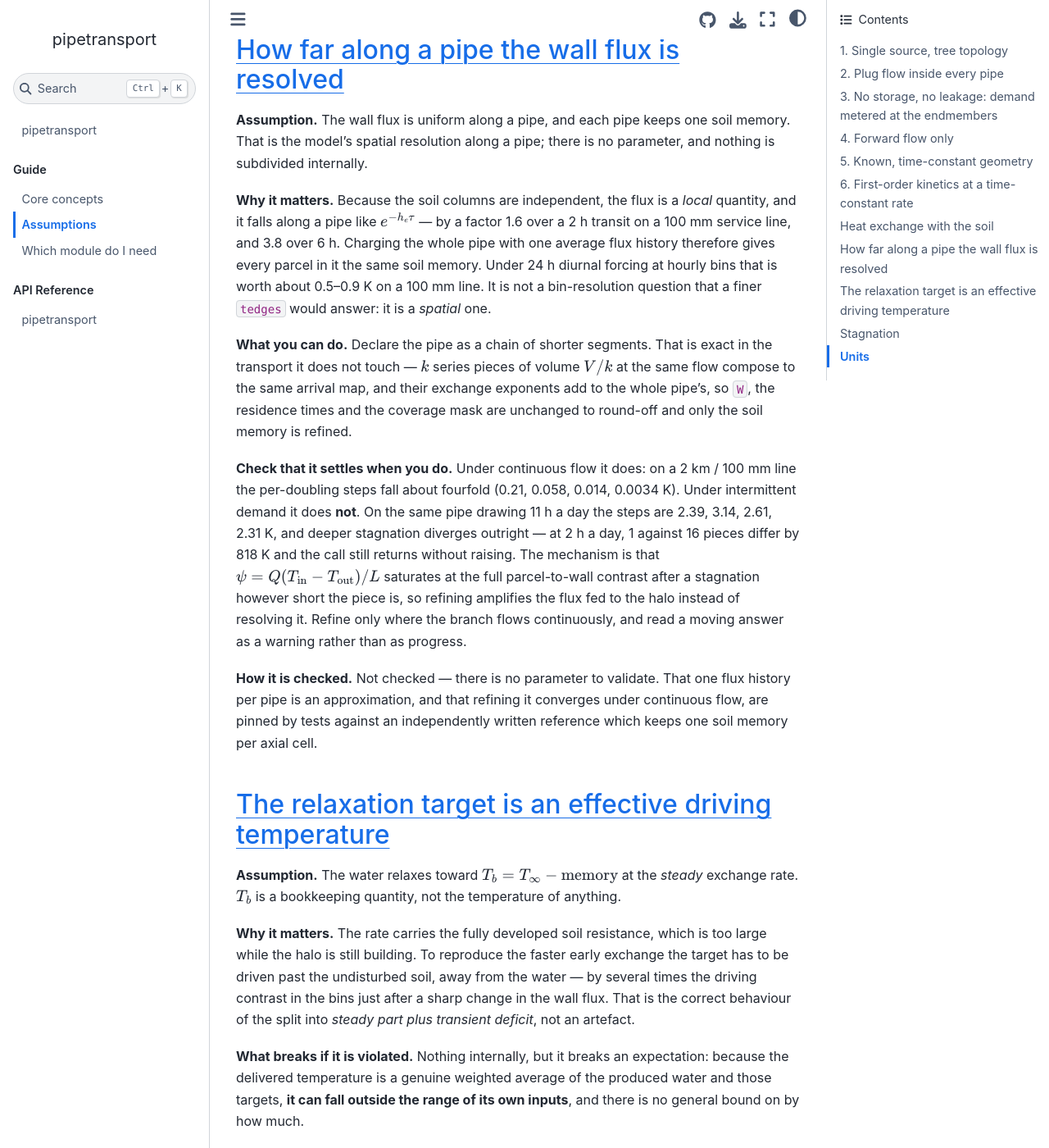
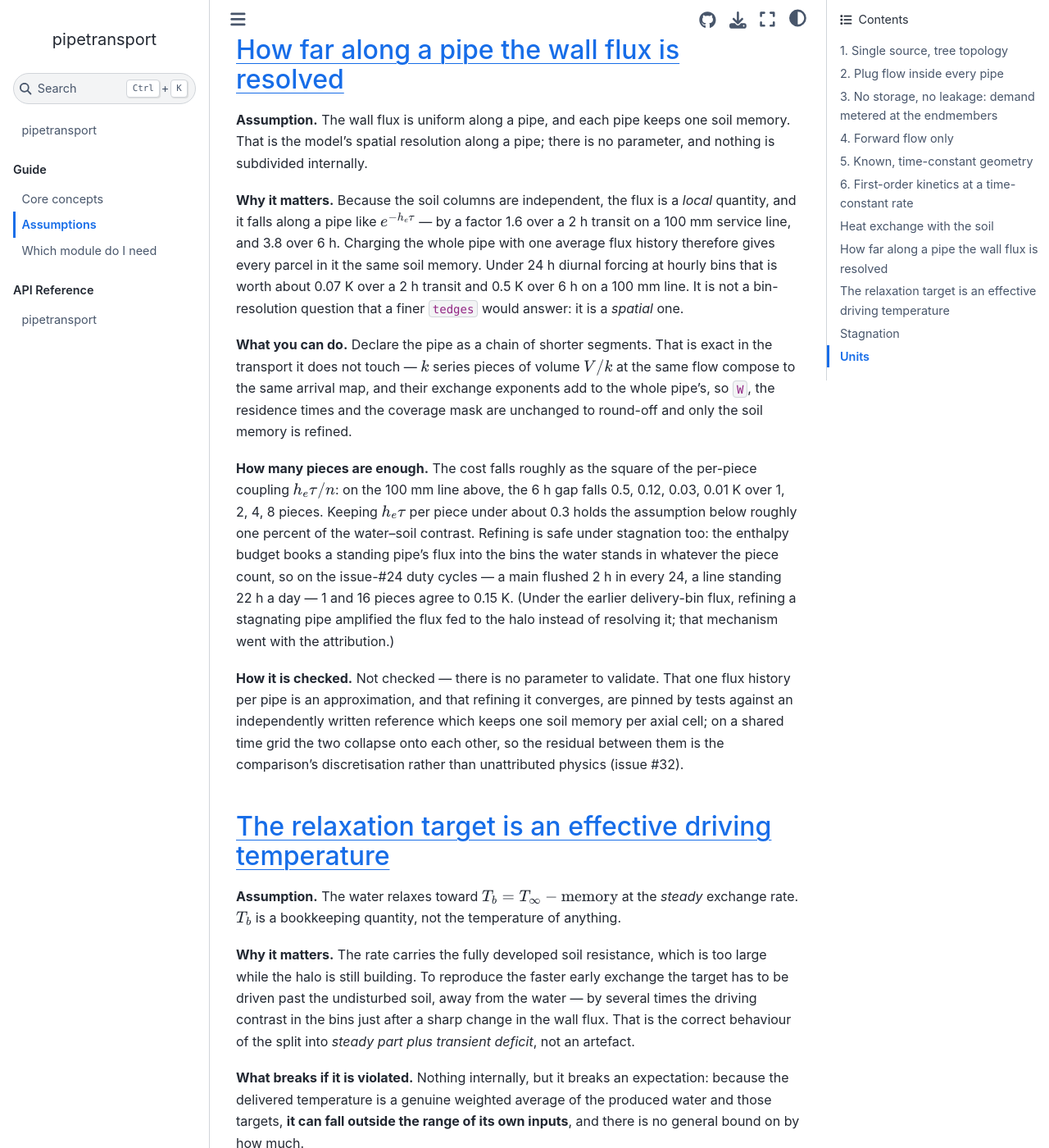
Before and after one commit to gwtransport/pipetransport, a Sphinx documentation site: the page built from docs/source/user_guide/assumptions.rst, in a window 1280 px wide and 1400 px high, scrolled down 10139 px. Shown: the whole window at 82% size. Built offline with Sphinx 7.4.7 and the Sphinx Book theme 1.1.4, drawn with Linux system fonts in a browser that asks for light colours; pages that are not in the unit, such as notebooks, are missing from menus; the version number could not be read and is left out.

Commit message:
test: attribute the axial-assumption floor to the comparison's own grids
Issue #32 asked for two things short of the modelling change: attribute
the residual floor that splitting a pipe does not move, and start the
local reference from the same pipe the package starts from.

Measured on main (4-day record, 100 mm / 2 km grass line, 3 K diurnal
forcing into soil at 18 C):

- The floor is the comparison's time discretisation, not the model's.
  The reference sub-steps at CFL 1 inside the package's bins; run both
  on one shared grid (sub-step = bin width, pieces = cells) and the
  settled-window gap falls 0.020 -> 0.006 -> 0.002 K over 1 h -> 30 min
  -> 15 min bins. A new test pins the matched-grid collapse.
- With time matched, the axial cost itself falls roughly as the square
  of the per-piece coupling h*tau/n: 0.51, 0.12, 0.03, 0.01 K over
  1/2/4/8 pieces at a 6 h transit. Keeping h*tau per piece under about
  0.3 holds it below roughly one percent of the water-soil contrast;
  the docs now say so instead of pointing at an unattributed floor.
- The reference slug now opens on the settled profile the package's
  warm start produces; first-day agreement improves ~4.5x (0.70 ->
  0.15 K constant, 0.64 -> 0.14 K diurnal) and the settled window is
  unchanged or slightly cleaner.
- assumptions.rst still warned that refining a stagnating pipe diverges
  (818 K); that was the delivery-bin flux removed by #24. Re-measured
  on the issue-#24 duty cycles, 1 and 16 pieces now agree to 0.15 K,
  and the section says so.

Refs #32

```diff
--- a/docs/source/user_guide/assumptions.rst
+++ b/docs/source/user_guide/assumptions.rst
@@ -404,26 +404,28 @@ internally.
 falls along a pipe like :math:`e^{-h_e \tau}` --- by a factor 1.6 over a 2 h transit on a 100 mm
 service line, and 3.8 over 6 h. Charging the whole pipe with one average flux history therefore gives
 every parcel in it the same soil memory. Under 24 h diurnal forcing at hourly bins that is worth
-about 0.5--0.9 K on a 100 mm line. It is not a bin-resolution question that a finer ``tedges`` would
-answer: it is a *spatial* one.
+about 0.07 K over a 2 h transit and 0.5 K over 6 h on a 100 mm line. It is not a bin-resolution
+question that a finer ``tedges`` would answer: it is a *spatial* one.
 
 **What you can do.** Declare the pipe as a chain of shorter segments. That is exact in the transport
 it does not touch --- :math:`k` series pieces of volume :math:`V/k` at the same flow compose to the
 same arrival map, and their exchange exponents add to the whole pipe's, so ``W``, the residence times
 and the coverage mask are unchanged to round-off and only the soil memory is refined.
 
-**Check that it settles when you do.** Under continuous flow it does: on a 2 km / 100 mm line the
-per-doubling steps fall about fourfold (0.21, 0.058, 0.014, 0.0034 K). Under intermittent demand it
-does **not**. On the same pipe drawing 11 h a day the steps are 2.39, 3.14, 2.61, 2.31 K, and deeper
-stagnation diverges outright --- at 2 h a day, 1 against 16 pieces differ by 818 K and the call still
-returns without raising. The mechanism is that :math:`\psi = Q (T_\text{in} - T_\text{out}) / L`
-saturates at the full parcel-to-wall contrast after a stagnation however short the piece is, so
-refining amplifies the flux fed to the halo instead of resolving it. Refine only where the branch
-flows continuously, and read a moving answer as a warning rather than as progress.
+**How many pieces are enough.** The cost falls roughly as the square of the per-piece coupling
+:math:`h_e \tau / n`: on the 100 mm line above, the 6 h gap falls 0.5, 0.12, 0.03, 0.01 K over 1, 2,
+4, 8 pieces. Keeping :math:`h_e \tau` per piece under about 0.3 holds the assumption below roughly
+one percent of the water--soil contrast. Refining is safe under stagnation too: the enthalpy budget
+books a standing pipe's flux into the bins the water stands in whatever the piece count, so on the
+issue-#24 duty cycles --- a main flushed 2 h in every 24, a line standing 22 h a day --- 1 and 16
+pieces agree to 0.15 K. (Under the earlier delivery-bin flux, refining a stagnating pipe amplified
+the flux fed to the halo instead of resolving it; that mechanism went with the attribution.)
 
 **How it is checked.** Not checked --- there is no parameter to validate. That one flux history per
-pipe is an approximation, and that refining it converges under continuous flow, are pinned by tests
-against an independently written reference which keeps one soil memory per axial cell.
+pipe is an approximation, and that refining it converges, are pinned by tests against an
+independently written reference which keeps one soil memory per axial cell; on a shared time grid
+the two collapse onto each other, so the residual between them is the comparison's discretisation
+rather than unattributed physics (issue #32).
 
 
 .. _assumption-effective-target:
```
Also changed, not shown: 2 other files.
